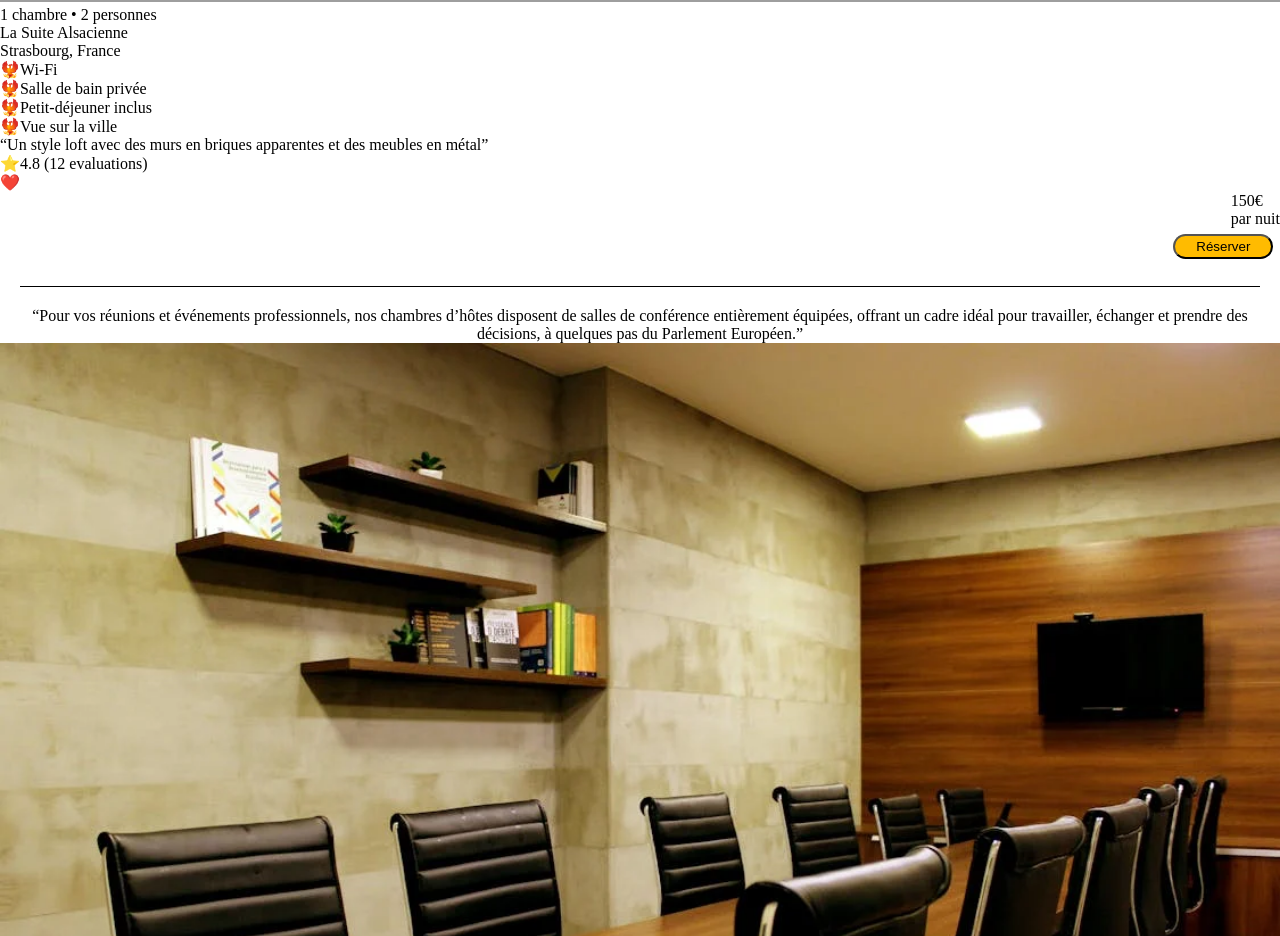
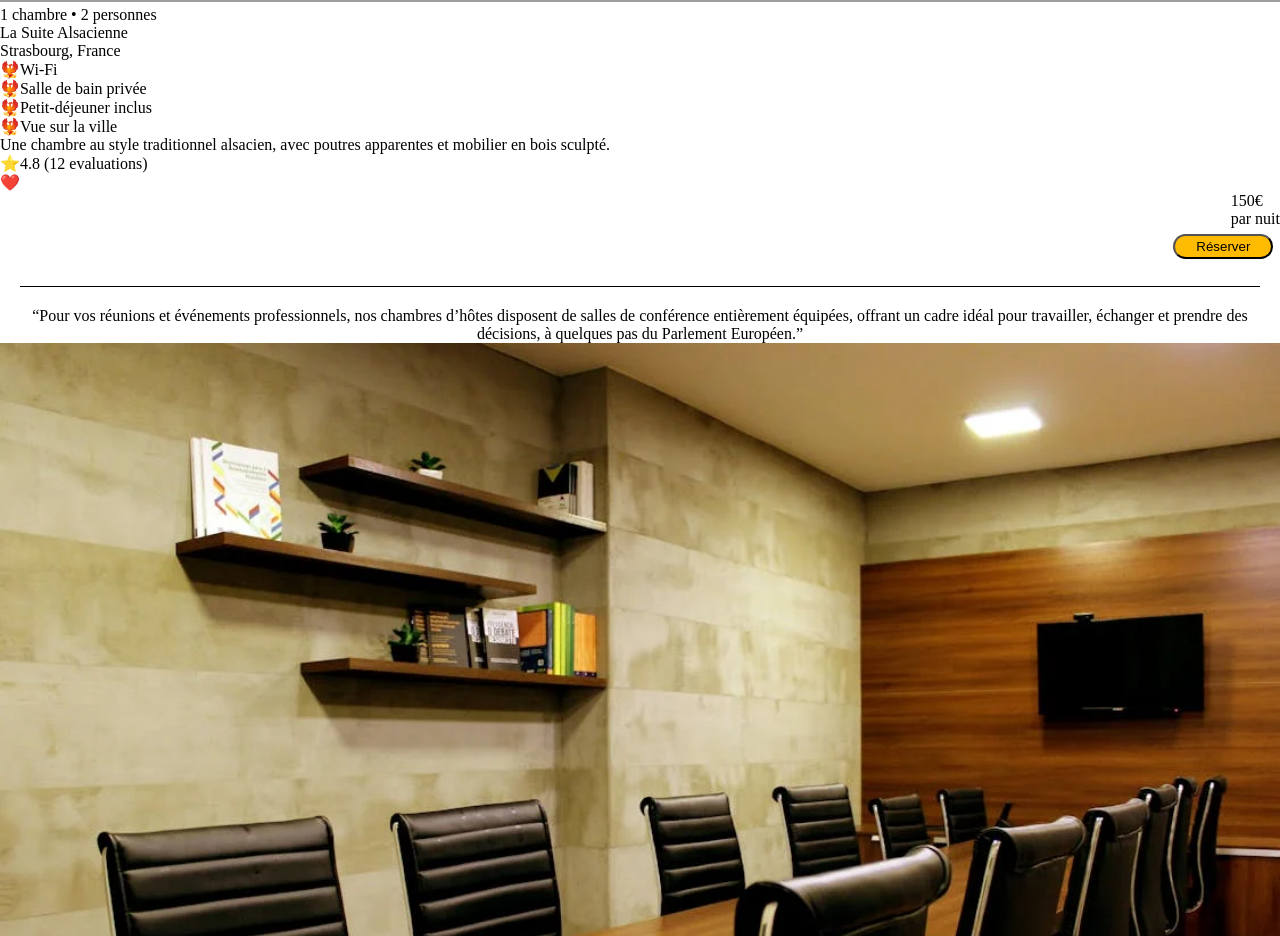
Before and after one commit to clement4444/Projet2, a React (Vite) app in the folder client/: page / in a window 1280 px wide. Shown: the part 2000-2936 px from the top of the page. Built offline with nearby package versions, Linux system fonts and the light colour scheme; no server answers; grey boxes are pictures that could not be loaded.

Commit message:
ADD fonction Descri

```diff
--- a/client/src/components/Hero/PresRoom/Descri/Descri.tsx
+++ b/client/src/components/Hero/PresRoom/Descri/Descri.tsx
@@ -1,11 +1,26 @@
+import { useContext } from "react";
+import CopieApiContext from "../../../Context/CopieApi";
+import IndexRoomContext from "../../../Context/IndexRoom";
+
 const Descri = () => {
+  //récupéré index
+  const contextIndex = useContext(IndexRoomContext);
+  if (!contextIndex) {
+    throw new Error("IndexRoomContext non valide");
+  }
+  const { indexRoom } = contextIndex;
+
+  //récupéré copie API
+  const contextCopieApi = useContext(CopieApiContext);
+  if (!contextCopieApi) {
+    throw new Error("IndexRoomContext non valide");
+  }
+  const { copieApi } = contextCopieApi;
+
   return (
-    <>
-      <p>
-        “Un style loft avec des murs en briques apparentes et des meubles en
-        métal”
-      </p>
-    </>
+    <div>
+      <p>{copieApi[indexRoom].description}</p>
+    </div>
   );
 };
 
```
